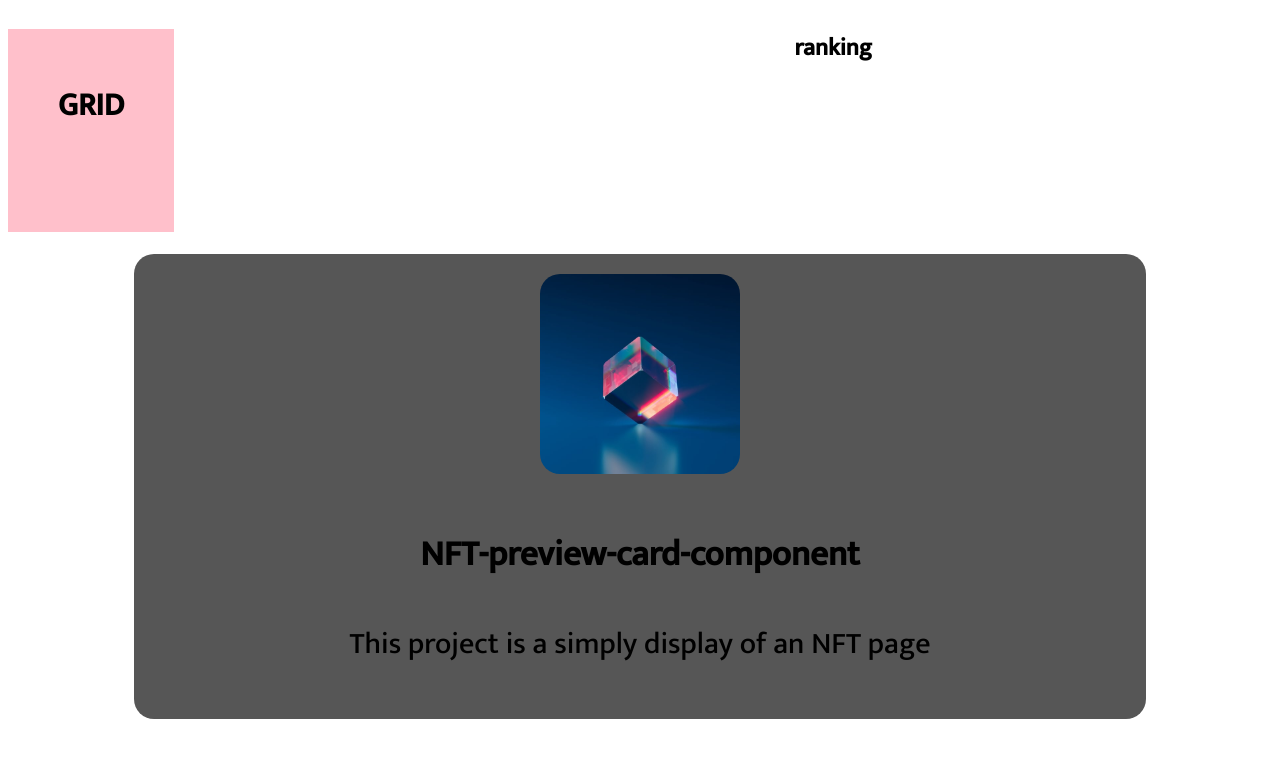
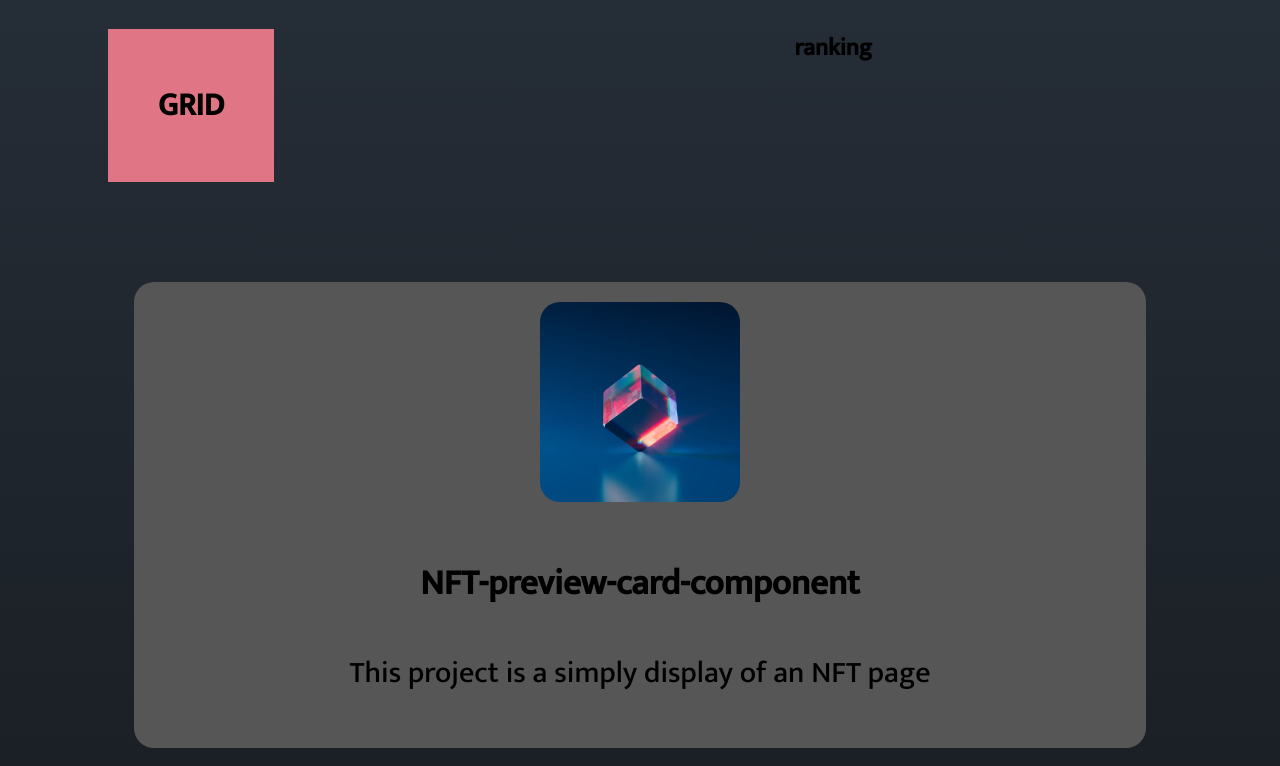
Before and after one commit to UbaidRussell/GRID, a plain HTML site: page index.html in a window 1280 px wide. Shown: the top 766 px of the page. Drawn offline with Linux system fonts and the light colour scheme.

Commit message:
Added more color to site 🔧

```diff
--- a/style.css
+++ b/style.css
@@ -1,12 +1,13 @@
 body{
     font-family: 'Mukta', sans-serif;
+    background: linear-gradient(hsl(213, 19%, 18%),hsl(216, 12%, 8%));
 }
 .header{
-    padding-left:100px;
+    margin-left:100px;
     display: inline-block;
     padding:50px;
-    padding-bottom: 100px;
-    background-color: pink;
+    margin-bottom: 100px;
+    background-color: rgb(223, 117, 133);
 }
 .ranking{
     margin-right: 400px;
```
